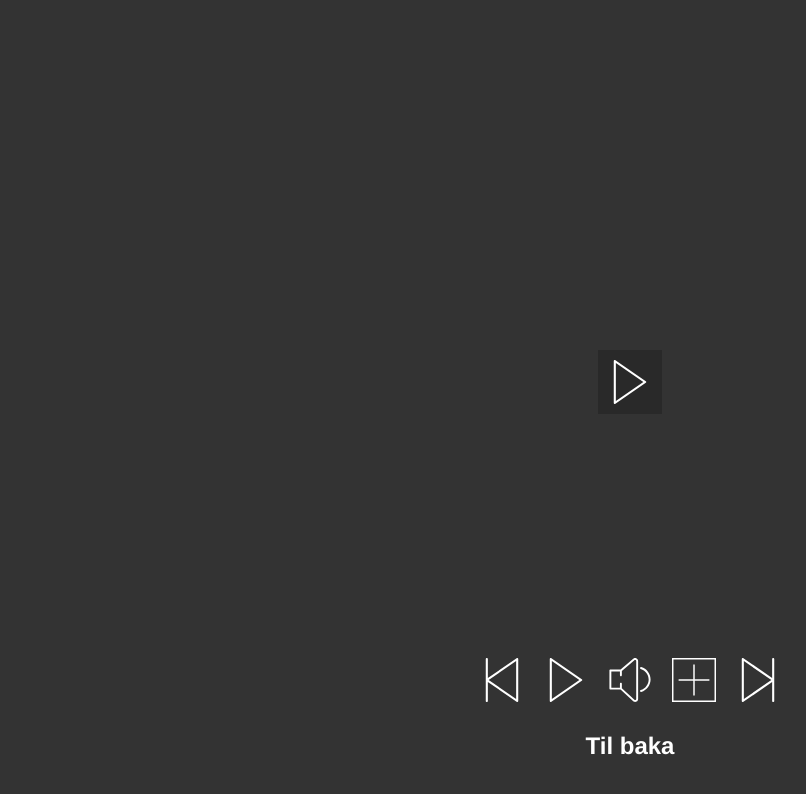
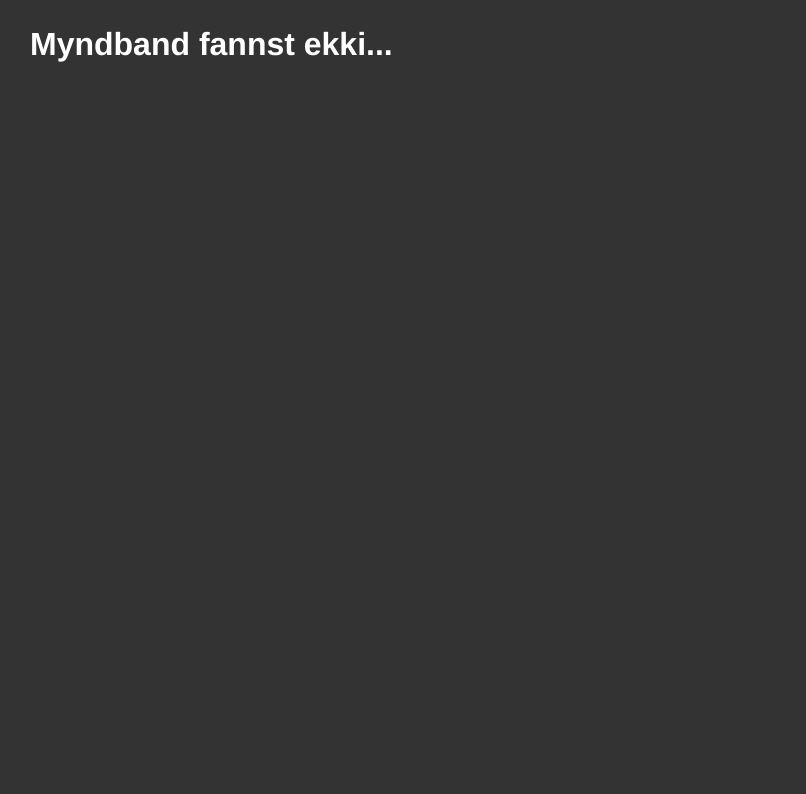
Before and after one commit to flexayoung/stort-verkefni2, a website: page gogn/player.html in a window 1280 px wide. Shown: the whole page, without its empty margins (10-816 px from the left). Drawn offline with Linux system fonts and the light colour scheme.

Commit message:
Error msg þegar ID finnst ekki

```diff
--- a/gogn/scss/player.scss
+++ b/gogn/scss/player.scss
@@ -22,13 +22,18 @@
   width: 4em;
   height: 4em;
   padding: 10px;
-  pointer-events: all;
+}
+
+.nav_button:hover {
+  cursor:pointer;
 }
 
 .button_border {
   border: 2px solid #FFFFF0;
   border-style: groove;
 }
+
+
 
 .overlay {
   position: absolute;
@@ -43,11 +48,11 @@
 .til_baka {
   margin-top: 1em;
   text-align: center;
+}
 
-  a {
-    font-size: 1.5em;
-    font-weight: bold;
-    color: #fff;
-    text-decoration: none;
-  }
+a {
+  font-size: 1.5em;
+  font-weight: bold;
+  color: #fff;
+  text-decoration: none;
 }
--- a/gogn/video.js
+++ b/gogn/video.js
@@ -27,7 +27,7 @@ function playPause() {
     overlayIcon.setAttribute('style', 'visibility: visible;');
   }
   removeBorder();
-  this.classList.add('button_border');
+  icon.classList.add('button_border');
 }
 
 function backwards() {
@@ -73,20 +73,21 @@ forwardsBtn.addEventListener('click', forwards);
 backwardsBtn.addEventListener('click', backwards);
 playPauseBtn.addEventListener('click', playPause);
 
-
+function idNotFoundError() {
+  const content = document.querySelector('.grid');
+  const main = document.querySelector('main');
+  const errorMsg = document.createTextNode('Myndband fannst ekki...');
+  const errorContainer = document.createElement('h1');
+  content.hidden = true;
+  errorContainer.appendChild(errorMsg);
+  main.appendChild(errorContainer);
+}
 
 // on Load
 
-function gettingData(e) {
-  const id = getQueryVariable("id");
-  const vid = searchForMatchingId(e, id);
-  video.src = vid.video;
-  title.innerHTML = vid.title;
-}
-
 function getQueryVariable(variable) {
   const query = window.location.search.substring(1);
-  var vars = query.split("&");
+  const vars = query.split("&");
   for (var i = 0; i < vars.length; i++) {
     var pair = vars[i].split("=");
     if (pair[0] === variable) {
@@ -100,6 +101,16 @@ function searchForMatchingId(data, id) {
   for (let i = 0; i < data.videos.length; i += 1) {
     if (data.videos[i].id == id) return data.videos[i];
   }
+  if (data.videos.id !== id) {
+    idNotFoundError();
+  }
+}
+
+function gettingData(e) {
+  const id = getQueryVariable("id");
+  const vid = searchForMatchingId(e, id);
+  video.src = vid.video;
+  title.innerHTML = vid.title;
 }
 
 window.onload = function setUp() {
```
Also changed, not shown: gogn/styles.css.
